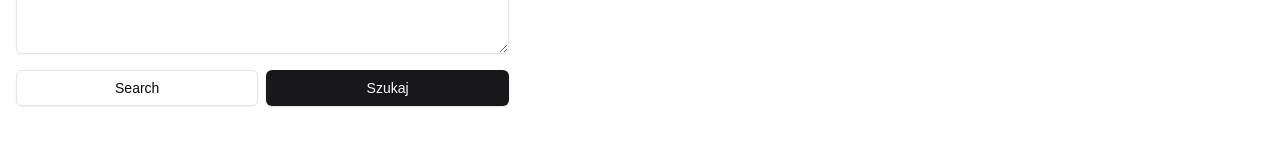
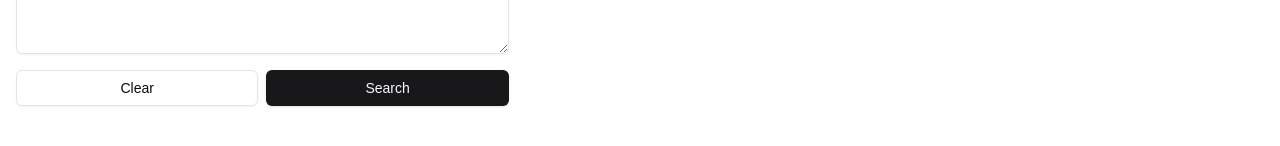
Before and after one commit to Glider6014/kanapka-ai, a Next.js app: page / in a window 1280 px wide. Shown: the part 418-564 px from the top of the page. Built offline with nearby package versions, Linux system fonts and the light colour scheme; what tailwindcss-motion would draw is missing.

Commit message:
fixed names

```diff
--- a/components/SearchRecipes.tsx
+++ b/components/SearchRecipes.tsx
@@ -120,14 +120,14 @@ export const SearchRecipes = () => {
               onClick={handleClear}
               className="w-full md:w-1/2"
             >
-              Search
+              Clear
             </Button>
             <Button
               onClick={handleSearch}
               disabled={isLoading}
               className="w-full md:w-1/2"
             >
-              {isLoading ? "Szukam..." : "Szukaj"}
+              {isLoading ? "Szukam..." : "Search"}
             </Button>
           </div>
         </div>
```
